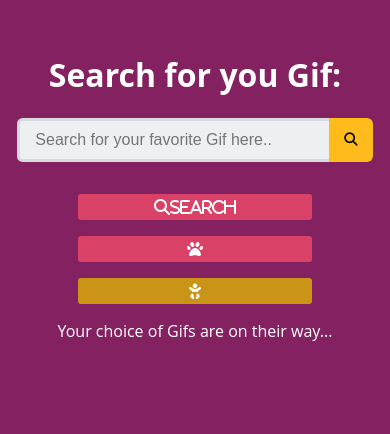
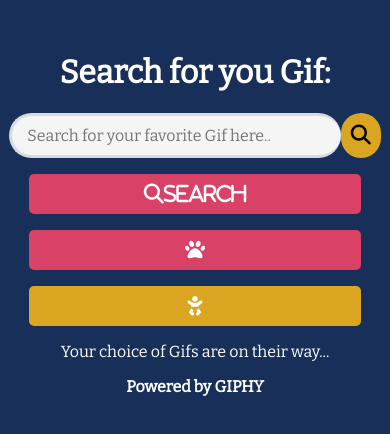
Before and after one commit to Pritikaroy/PritikaRoyGiphyAPp, a React (Create React App) app: page /#/search/Babies in a window 390 px wide. Shown: the top 434 px of the page. Built offline with nearby package versions, Linux system fonts and the light colour scheme; no server answers.

Commit message:
responsive design update

```diff
--- a/package.json
+++ b/package.json
@@ -7,12 +7,12 @@
     "axios": "^0.19.0",
     "gh-pages": "^2.1.1",
     "react": "^16.9.0",
+    "react-copy-to-clipboard": "^5.0.1",
     "react-dom": "^16.9.0",
     "react-router-dom": "^5.0.1",
     "react-scripts": "3.1.1"
   },
   "scripts": {
-    "predeploy": "npm run build",
     "deploy": "gh-pages -d build",
     "start": "react-scripts start",
     "build": "react-scripts build",
--- a/public/index.html
+++ b/public/index.html
@@ -3,6 +3,7 @@
   <head>
     <meta charset="utf-8" />
     <link rel="shortcut icon" href="%PUBLIC_URL%/favicon.ico" />
+    <link href="https://fonts.googleapis.com/css?family=Bitter&display=swap" rel="stylesheet">
     <meta name="viewport" content="width=device-width, initial-scale=1" />
     <meta name="theme-color" content="#000000" />
     <meta
--- a/src/App.css
+++ b/src/App.css
@@ -1,12 +1,13 @@
 body {
   text-align: center;
-  font-family: "Open Sans", sans-serif;
+  font-family: 'Bitter', serif;
   color: #fff;
-  background-color: #832161;
+  background-color: #183059;
 }
+
 h2 {
-  font-size: 2em;
-  margin: 52px 0 40px;
+  font-size: 1.8em;
+  margin: 10px 0 10px;
   text-transform: capitalize;
 }
 ul {
@@ -16,36 +17,37 @@ ul {
 a {
   text-decoration: none;
 }
-.fa {
-  font-size: 70px;
+.fas {
+  font-size: 20px;
 }
 .searchForm {
-  max-width: 460px;
+  max-width: 400px;
   display: flex;
-  margin: 0 auto 32px;
+  margin: 0 auto 10px;
 }
 .searchForm button {
   outline: none;
   margin-right: auto;
-  background-color: #fdbb1c;
+  background-color: goldenrod;
   border: none;
-  padding: 0px 15px;
-  border-radius: 0 0.45em 0.45em 0;
+  padding: 10px 10px;
+  border-radius: 10rem;
   cursor: pointer;
 }
 input {
   font-size: 1em;
-  width: 80%;
+  font-family: 'Bitter', serif;
+  width: 85%;
   margin-left: auto;
-  background-color: #edeff0;
+  background-color: whitesmoke;
   padding: 10px 15px;
   border: 3px solid #d7dbdf;
   border-right: none;
-  border-radius: 0.35em 0 0 0.35em;
+  border-radius: 10rem;
   outline: none;
 }
 .mainNav li {
-  width: 60%;
+  width: 85%;
   margin-bottom: 1em;
   margin-left: auto;
   margin-right: auto;
@@ -54,14 +56,16 @@ input {
 .mainNav a {
   display: block;
   background: #DA4167;
-  border-radius: 3px;
-  padding: 5px;
+  border-radius: 5px;
+  padding: 10px;
   color: #fff;
 }
 .mainNav .active,
 .mainNav a:hover,
 .searchForm button:hover {
-  background-color: #ca9516;
+  background-color: goldenrod;
+  transition: transform 1.3s ease-in-out;
+
 }
 .photoContainer ul {
   display: flex;
@@ -72,17 +76,18 @@ input {
 }
 .photoContainer ul li {
   width: 220px;
-  height: 165px;
+  height: 155px;
+  border-radius: 10%;
   overflow: hidden;
   margin-bottom: 15px;
 }
 .photoContainer ul img {
   width: 100%;
-  transform: scale(1.25);
-  transition: transform 1.25s;
+  transform: scale(1.2);
+  transition: transform 1.1s ease-in-out;
 }
 .photoContainer li:hover img {
-  transform: scale(1.65);
+  transform: scale(0.9);
 }
 .photoContainer .not-found {
   width: 100%;
--- a/src/App.js
+++ b/src/App.js
@@ -17,6 +17,9 @@ class App extends Component {
             <Route component={ZeroResult} />
           </Switch>
         </div>
+        <footer>
+          <p><strong>Powered by GIPHY</strong></p>
+        </footer>
       </HashRouter>
     );
   }
--- a/src/components/GifHome.js
+++ b/src/components/GifHome.js
@@ -16,13 +16,13 @@ const GifHome = (props, { match }) => {
             </p>
             <Navigation />
 
-            <p>Or just </p>
+            <p>Or </p>
+
+            <p>just opt for these cute option: </p>
 
             <Options />
 
             <GifResult term={term} />
-
-
         </div>
     );
 };
```
Also changed, not shown: src/components/OptionsBar.js (deleted, +0 -18 lines), src/components/Gif.js (line endings or trailing spaces), 1 other file (tests, documents, lock files or other folders).
